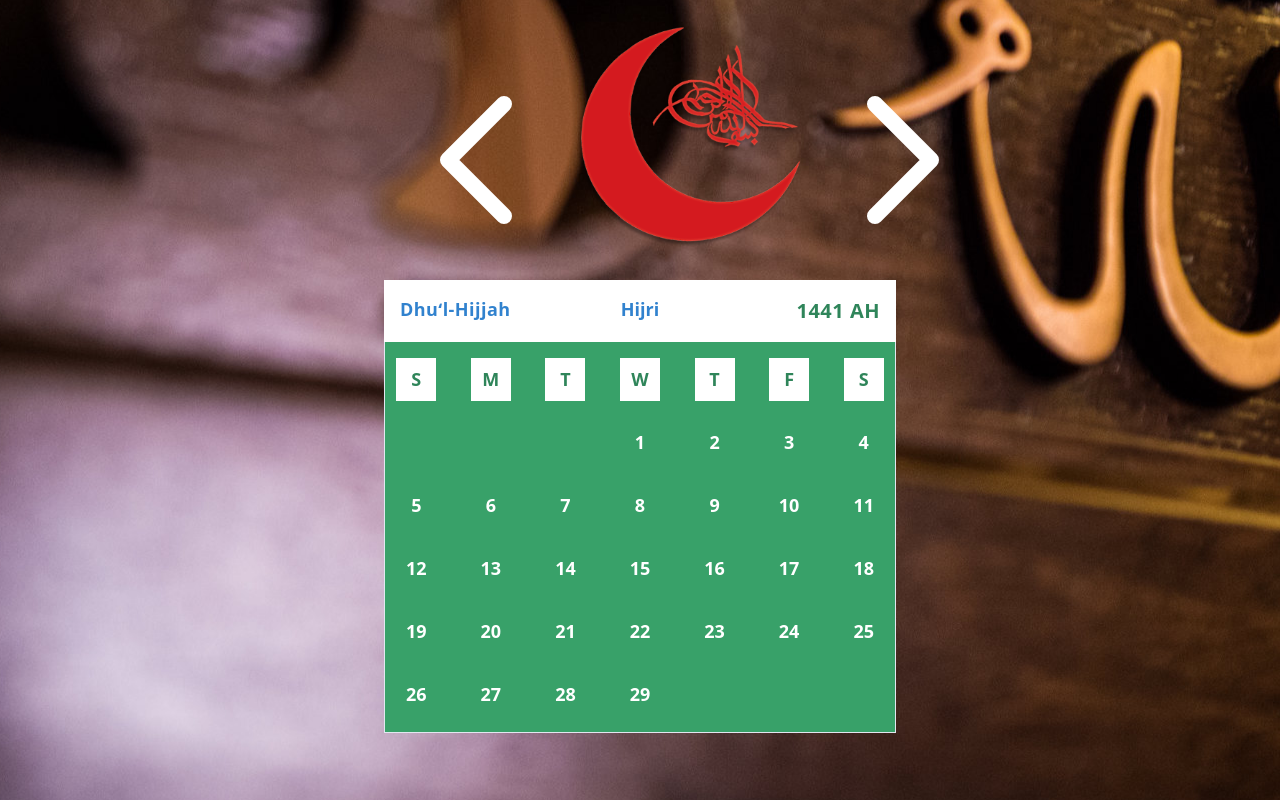
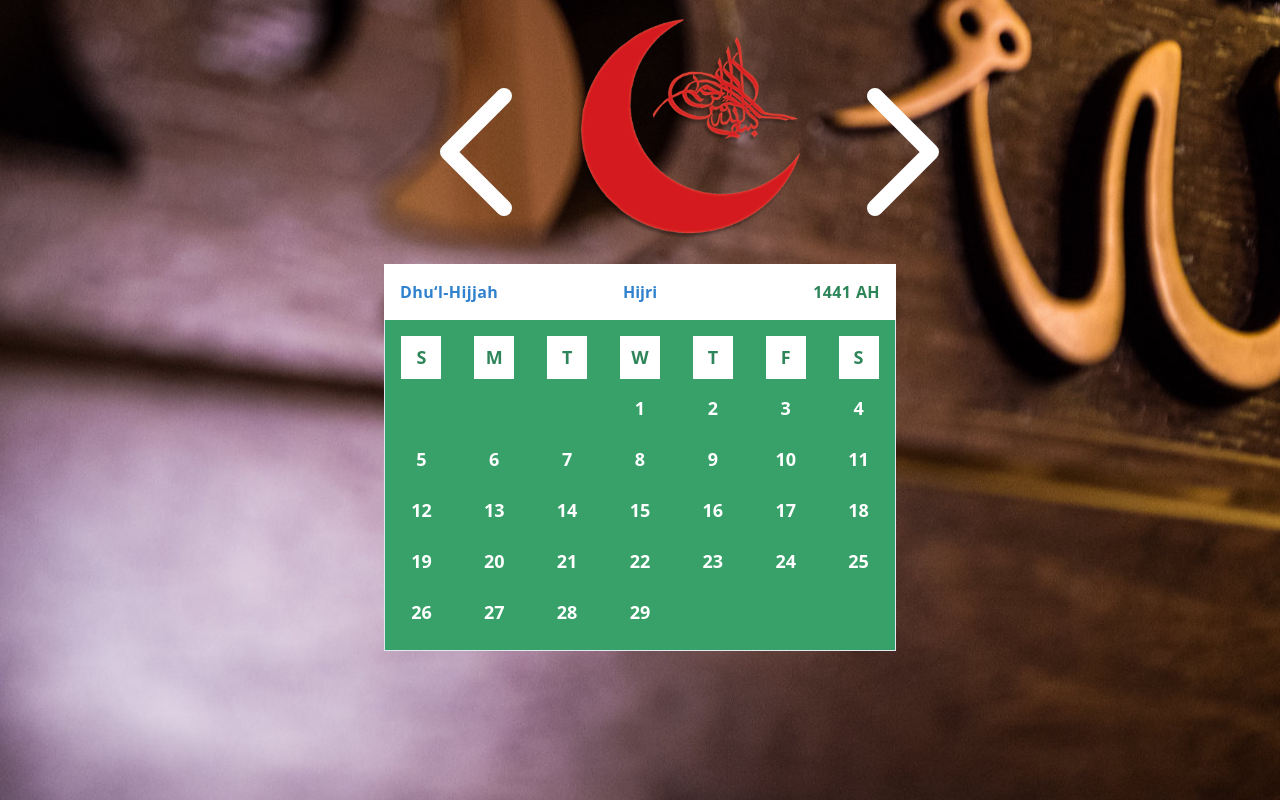
Before and after one commit to abhaywani114/osmanli_dergah, a plain HTML site: page index.html in a window 1280 px wide. Drawn offline with nearby package versions, Linux system fonts and the light colour scheme.

Commit message:
UI issue fixed

```diff
--- a/css/main_dist.css
+++ b/css/main_dist.css
@@ -860,6 +860,10 @@ img {
   margin: 1.5rem;
 }
 
+.my-6 {
+  margin: 1rem auto;
+}
+
 .m-8 {
   margin: 2rem;
 }
@@ -1516,6 +1520,11 @@ img {
 
 .z-50 {
   z-index: 50;
+}
+
+.gap-2 {
+  grid-gap: 0.50rem;
+  gap: 0.50rem;
 }
 
 .gap-3 {
--- a/index.html
+++ b/index.html
@@ -12,13 +12,12 @@
 </head>
 <body class="bg-center" style="background-image: url('img/bg.jpg');    background-position: 3% 78%;
     background-repeat: no-repeat;
-    background-zoom: 2;
     background-attachment: fixed;
   ">
     <header id="app">
-		<div class="px-1 md:px-64  h-6/12 z-20">
+		<div class="px-1 md:px-64 z-20">
 
-			<div class="flex justify-between align-middle md:mx-32 z-20 m-6">
+			<div class="flex justify-between align-middle md:mx-32 z-20 my-6">
 
 			<span class="mt-10 z-20 item-center" onclick="osmanli_cal.pre_month()" style='cursor:pointer;'>
 			<svg  class="text-white h-24 md:h-48 " fill="none" stroke-linecap="round"
@@ -38,17 +37,17 @@
 			<div class="mx-auto bg-white p-4  text-green-700  flex justify-between shadow-xl z-20 w-full">
 				<div class="grid grid-cols-3 w-full">
 				<div class="text-left">
-					<span class="text-lg font-extrabold z-20 tracking-wide text-blue-600 cursor-pointer" onclick="osmanli_cal.click_month()">{{month}}</span>
+					<span class="text-md font-extrabold z-20 tracking-wide text-blue-600 cursor-pointer" onclick="osmanli_cal.click_month()">{{month}}</span>
 				</div>
 				<div class="text-center">
-					<span class="text-lg text-blue-600 cursor-pointer font-extrabold z-20"
+					<span class="text-md text-blue-600 cursor-pointer font-extrabold z-20"
 						 onclick="osmanli_cal.toggleCalender()">{{calender}}</span>
 				</div>
 				<div class="text-right">
-				<span class="text-xl font-extrabold z-20 tracking-wide">{{year}}</span></div>
+				<span class="text-md font-extrabold z-20 tracking-wide">{{year}}</span></div>
 				</div>
 				</div>
-			<div class="grid top-0 z-20 grid-cols-7 gap-5 mx-auto
+			<div class="grid top-0 z-20 grid-cols-7 gap-2 mx-auto
 					border-b border-l border-r bg-green-600 pt-4 pb-4
 					shadow-3xl  justify-center item-center align-center text-center pl-1 pr-1 ">
 				<div class="text-white p-2 text-lg bg-white text-green-700 text-center w-10 font-extrabold mx-auto z-20">S</div>
```
